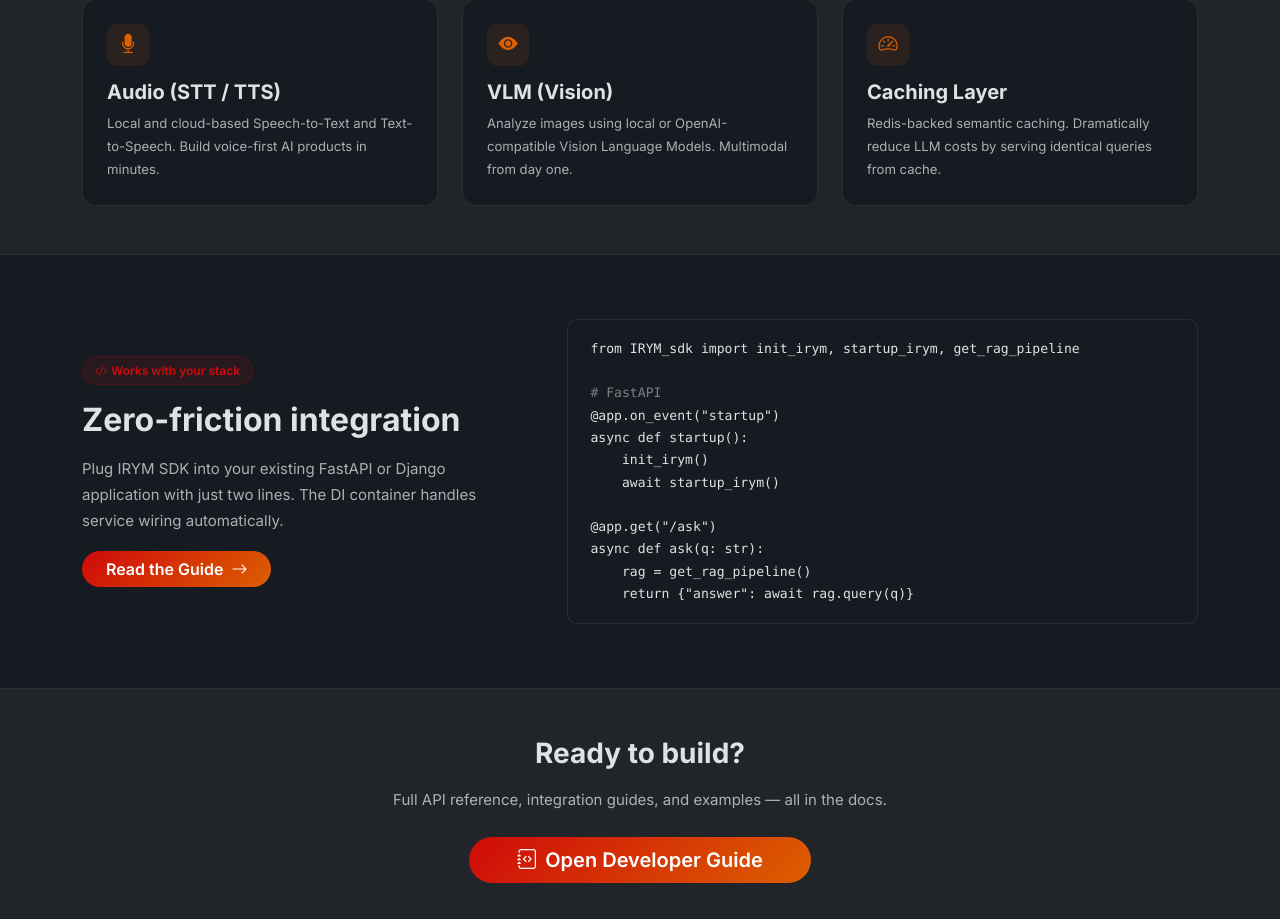
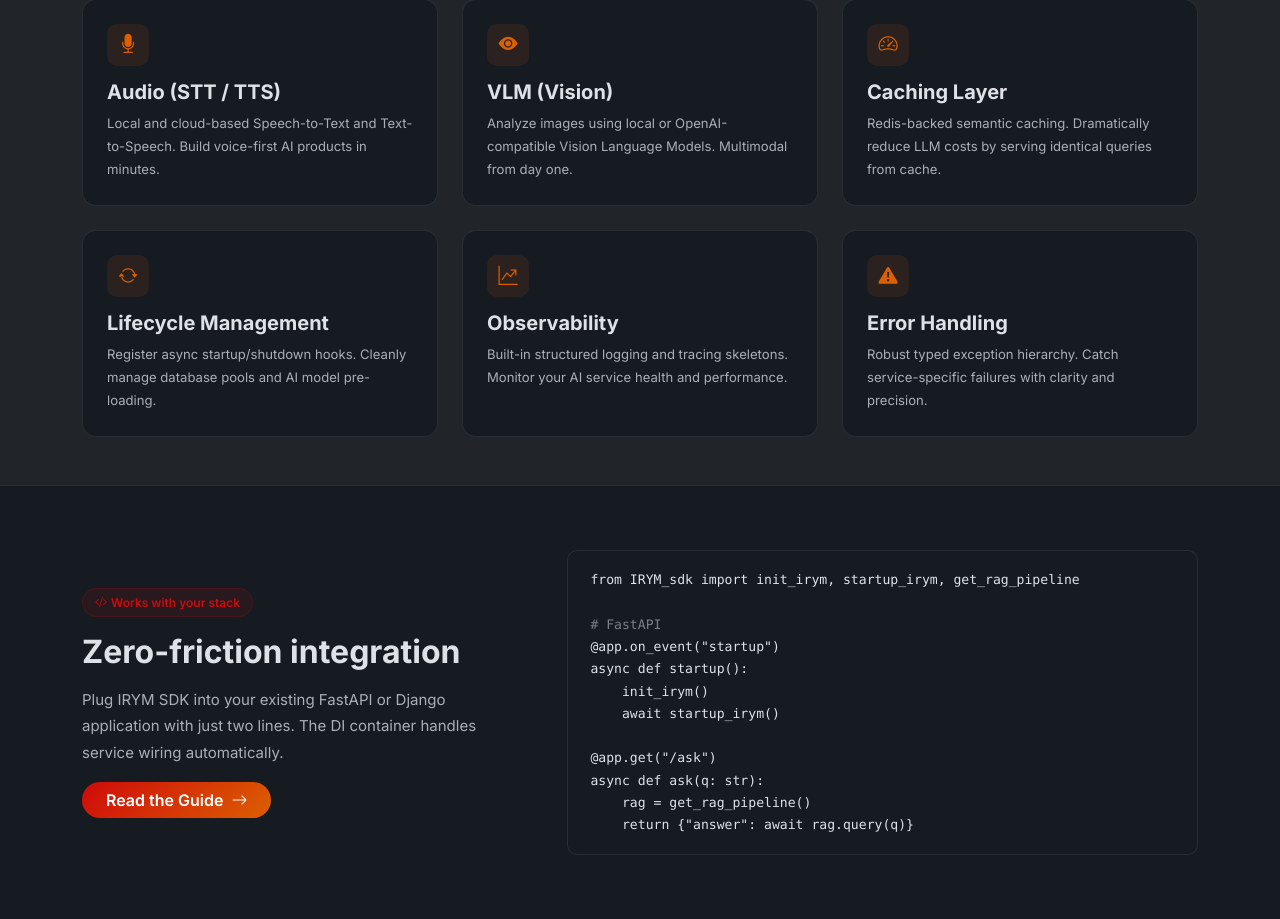
Before and after one commit to blackeagle686/IRYM_sdk, a Django app: page / in a window 1280 px wide. Shown: the part 1157-2076 px from the top of the page. Run offline with Django 5.2, Linux system fonts and the light colour scheme.

Commit message:
fix bugs in web

````diff
--- a/web/documentation/views.py
+++ b/web/documentation/views.py
@@ -17,20 +17,32 @@ def docs(request, doc_name='README'):
     with open(readme_path, 'r', encoding='utf-8') as f:
         content = f.read()
 
-    # Convert markdown to HTML
+    # 1. Protect Mermaid blocks from codehilite
+    mermaid_blocks = []
+    def protect_mermaid(match):
+        mermaid_blocks.append(match.group(1))
+        return f"[[MERMAID_BLOCK_{len(mermaid_blocks)-1}]]"
+
+    # Match ```mermaid ... ```
+    content = re.sub(r'```mermaid\s*\n(.*?)\n```', protect_mermaid, content, flags=re.DOTALL)
+
+    # 2. Convert markdown to HTML
     html_content = markdown.markdown(
         content,
         extensions=['fenced_code', 'codehilite', 'tables', 'toc']
     )
 
-    # Fix Mermaid blocks: <pre><code class="language-mermaid">...</code></pre>
-    # must become <pre class="mermaid">...</pre>
-    html_content = re.sub(
-        r'<pre><code class="language-mermaid">(.*?)</code></pre>',
-        r'<pre class="mermaid">\1</pre>',
-        html_content,
-        flags=re.DOTALL
-    )
+    # 3. Restore Mermaid blocks and ensure they are NOT wrapped in <p> tags
+    def restore_mermaid(match):
+        index = int(match.group(1))
+        # Strip trailing newlines from content to avoid extra spacing in the diagram
+        code = mermaid_blocks[index].strip()
+        return f'<pre class="mermaid">{code}</pre>'
+
+    # Also match placeholders inside <p> tags and remove the <p>
+    html_content = re.sub(r'<p>\[\[MERMAID_BLOCK_(\d+)\]\]</p>', restore_mermaid, html_content)
+    # Generic replacement for any remaining ones
+    html_content = re.sub(r'\[\[MERMAID_BLOCK_(\d+)\]\]', restore_mermaid, html_content)
 
     return render(request, 'docs.html', {
         'content': html_content,
--- a/web/templates/home.html
+++ b/web/templates/home.html
@@ -38,6 +38,7 @@
         <p class="text-center text-muted mb-5">One SDK. Zero boilerplate. Production ready.</p>
 
         <div class="row g-4">
+            <!-- Row 1 -->
             <div class="col-md-4">
                 <div class="feature-card">
                     <div class="feature-icon"><i class="bi bi-lightning-charge-fill"></i></div>
@@ -62,6 +63,8 @@
                         Pluggable generation backends.</p>
                 </div>
             </div>
+
+            <!-- Row 2 -->
             <div class="col-md-4">
                 <div class="feature-card">
                     <div class="feature-icon" style="background:rgba(220,95,0,0.1); color:var(--accent-orange);"><i
@@ -87,6 +90,35 @@
                     <h5 class="fw-bold mb-2">Caching Layer</h5>
                     <p class="small text-muted mb-0">Redis-backed semantic caching. Dramatically reduce LLM costs by
                         serving identical queries from cache.</p>
+                </div>
+            </div>
+
+            <!-- Row 3: Advanced Infrastructure -->
+            <div class="col-md-4">
+                <div class="feature-card">
+                    <div class="feature-icon" style="background:rgba(220,95,0,0.1); color:var(--accent-orange);"><i
+                            class="bi bi-arrow-repeat"></i></div>
+                    <h5 class="fw-bold mb-2">Lifecycle Management</h5>
+                    <p class="small text-muted mb-0">Register async startup/shutdown hooks. Cleanly manage database
+                        pools and AI model pre-loading.</p>
+                </div>
+            </div>
+            <div class="col-md-4">
+                <div class="feature-card">
+                    <div class="feature-icon" style="background:rgba(220,95,0,0.1); color:var(--accent-orange);"><i
+                            class="bi bi-graph-up-arrow"></i></div>
+                    <h5 class="fw-bold mb-2">Observability</h5>
+                    <p class="small text-muted mb-0">Built-in structured logging and tracing skeletons. Monitor your AI
+                        service health and performance.</p>
+                </div>
+            </div>
+            <div class="col-md-4">
+                <div class="feature-card">
+                    <div class="feature-icon" style="background:rgba(220,95,0,0.1); color:var(--accent-orange);"><i
+                            class="bi bi-exclamation-triangle-fill"></i></div>
+                    <h5 class="fw-bold mb-2">Error Handling</h5>
+                    <p class="small text-muted mb-0">Robust typed exception hierarchy. Catch service-specific failures
+                        with clarity and precision.</p>
                 </div>
             </div>
         </div>
````
Also changed, not shown: web/templates/base.html (+33 -36 lines).
